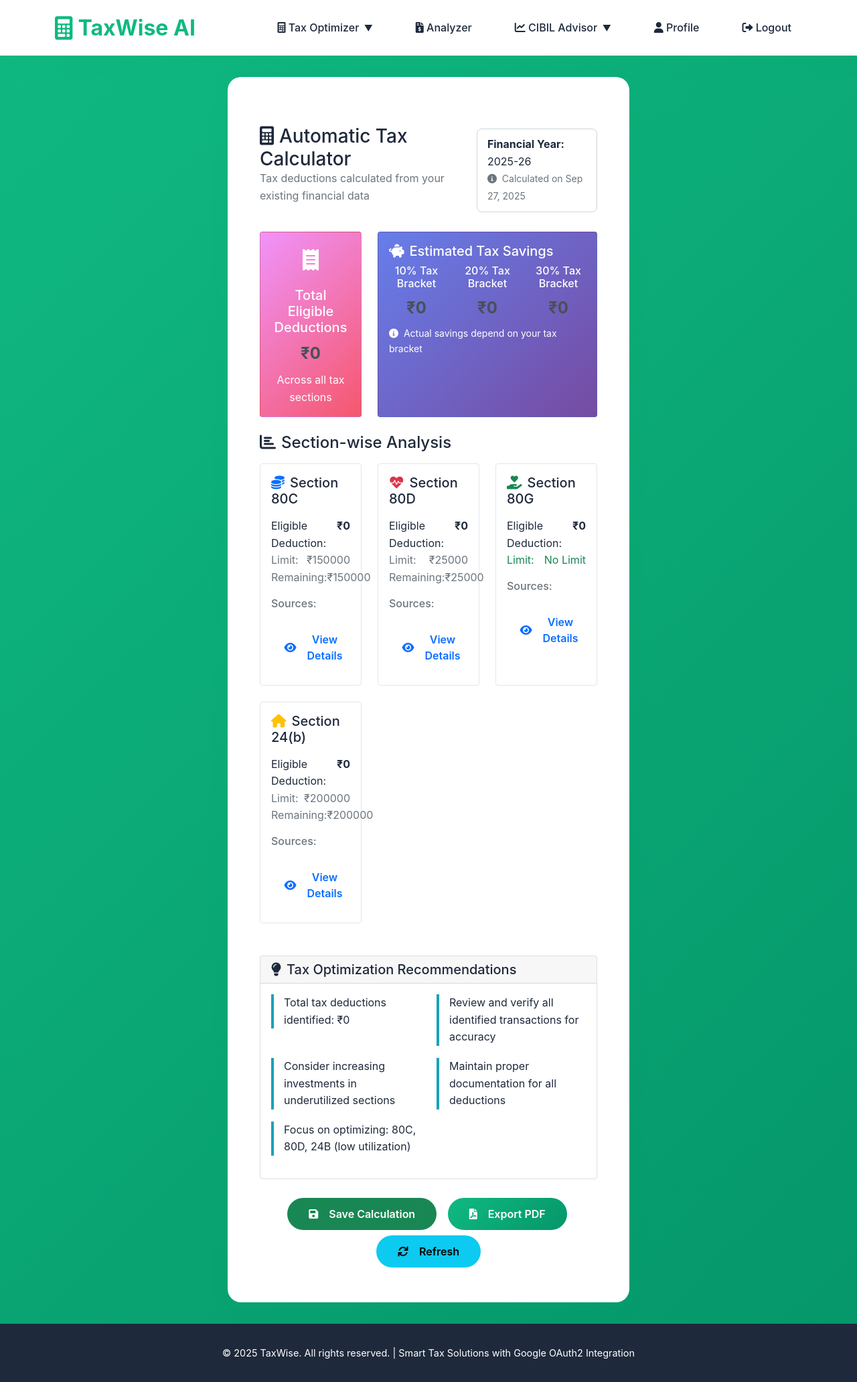
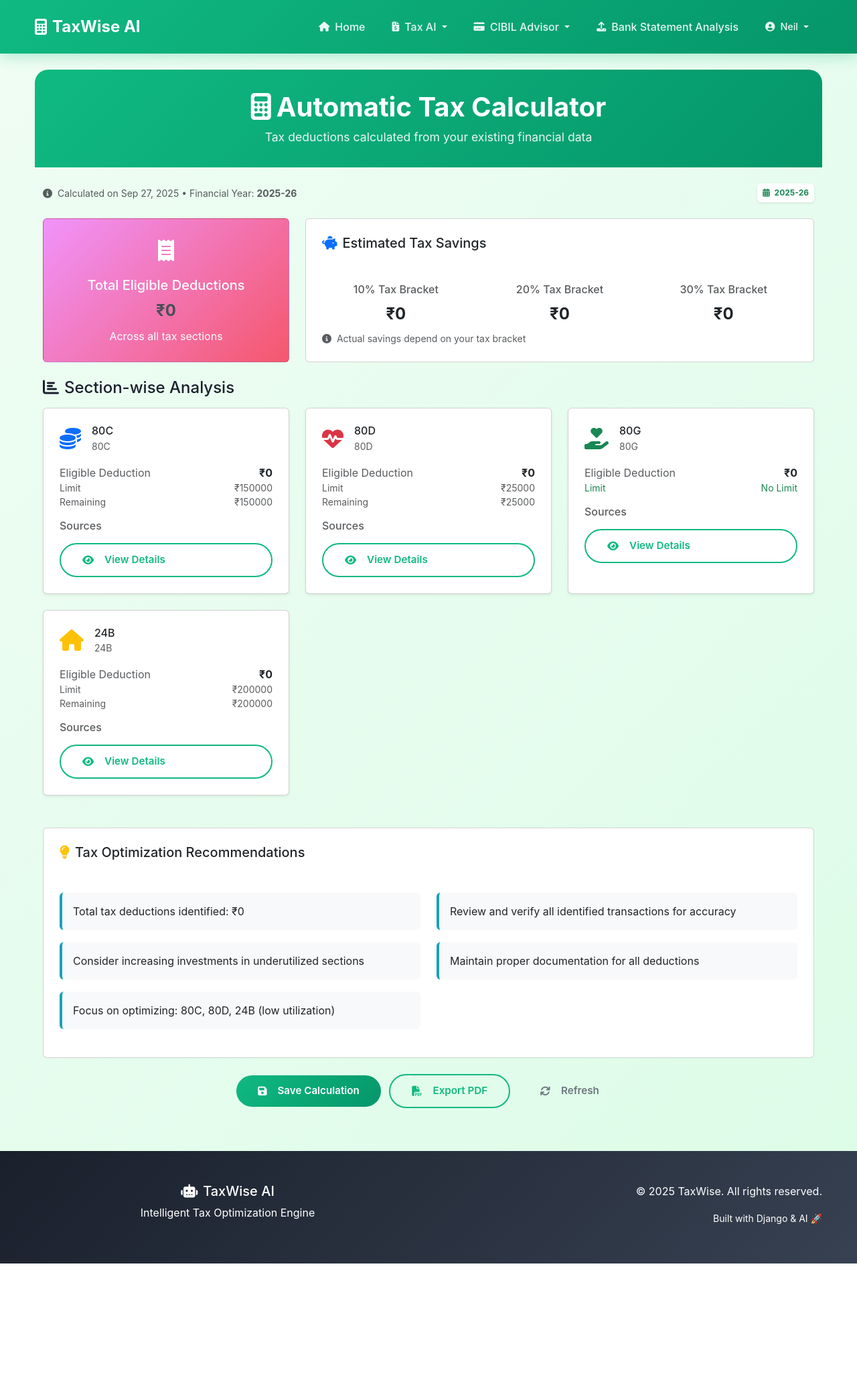
Before and after one commit to neilfaber/BitNBuild-25_Codeverd, a Django app: page /tax-ai/auto-calculator/ in a window 1280 px wide. Shown: the whole page at 67% size. After the commit the page ends 1887 px from the top, so only its background shows below. Run offline with Django 5.2, Linux system fonts and the light colour scheme; a user stored in the database is signed in; data that the repository does not hold is empty.

Commit message:
auto tax calc joined

```diff
--- a/TaxWise/tax_optimization/templates/tax_optimization/automatic_tax_dashboard.html
+++ b/TaxWise/tax_optimization/templates/tax_optimization/automatic_tax_dashboard.html
@@ -1,4 +1,4 @@
-{% extends "authentication/base.html" %}
+{% extends "tax_optimization/base.html" %}
 
 {% block title %}Automatic Tax Calculator - TaxWise{% endblock %}
 
@@ -73,30 +73,31 @@
 {% endblock %}
 
 {% block content %}
-<div class="container-fluid mt-4">
+<div class="section-header">
+    <h1>
+        <i class="fas fa-calculator me-2"></i>Automatic Tax Calculator
+    </h1>
+    <p>Tax deductions calculated from your existing financial data</p>
+</div>
+
+<div class="container mt-4">
     {% if error %}
         <div class="alert alert-danger" role="alert">
             <i class="fas fa-exclamation-triangle me-2"></i>{{ error }}
         </div>
     {% else %}
-        <!-- Header Section -->
-        <div class="row mb-4">
-            <div class="col-12">
-                <div class="d-flex justify-content-between align-items-center">
-                    <div>
-                        <h1 class="h3 mb-0 text-gray-800">
-                            <i class="fas fa-calculator me-2"></i>Automatic Tax Calculator
-                        </h1>
-                        <p class="text-muted">Tax deductions calculated from your existing financial data</p>
-                    </div>
-                    <div class="financial-year-selector">
-                        <strong>Financial Year:</strong> {{ tax_analysis.financial_year }}
-                        <br>
+        <!-- Top info row -->
+        <div class="row align-items-center mb-4">
+            <div class="col-md-8">
                 <small class="text-muted">
                     <i class="fas fa-info-circle me-1"></i>
-                            Calculated on {{ tax_analysis.summary.calculation_date|date:"M d, Y" }}
+                    Calculated on {{ tax_analysis.summary.calculation_date|date:"M d, Y" }} • Financial Year: <strong>{{ tax_analysis.financial_year }}</strong>
                 </small>
             </div>
+            <div class="col-md-4 text-md-end mt-3 mt-md-0">
+                <div class="badge bg-white text-success shadow-sm p-2">
+                    <i class="fas fa-calendar-alt me-1"></i>
+                    {{ tax_analysis.financial_year }}
                 </div>
             </div>
         </div>
@@ -104,7 +105,7 @@
         <!-- Summary Cards -->
         <div class="row mb-4">
             <div class="col-md-4">
-                <div class="card deduction-summary h-100">
+                <div class="card deduction-summary h-100 text-white">
                     <div class="card-body text-center">
                         <div class="section-icon">
                             <i class="fas fa-receipt"></i>
@@ -118,32 +119,34 @@
                 </div>
             </div>
             <div class="col-md-8">
-                <div class="card tax-savings-card h-100">
+                <div class="card h-100">
+                    <div class="card-header bg-white">
+                        <h5 class="mb-0">
+                            <i class="fas fa-piggy-bank me-2 text-primary"></i>Estimated Tax Savings
+                        </h5>
+                    </div>
                     <div class="card-body">
-                        <h5 class="card-title">
-                            <i class="fas fa-piggy-bank me-2"></i>Estimated Tax Savings
-                        </h5>
                         <div class="row text-center">
                             <div class="col-md-4">
-                                <h6>10% Tax Bracket</h6>
-                                <div class="amount-display">
+                                <h6 class="text-muted">10% Tax Bracket</h6>
+                                <div class="amount-display text-dark">
                                     ₹{{ tax_analysis.summary.tax_savings_10_percent|floatformat:0 }}
                                 </div>
                             </div>
                             <div class="col-md-4">
-                                <h6>20% Tax Bracket</h6>
-                                <div class="amount-display">
+                                <h6 class="text-muted">20% Tax Bracket</h6>
+                                <div class="amount-display text-dark">
                                     ₹{{ tax_analysis.summary.tax_savings_20_percent|floatformat:0 }}
                                 </div>
                             </div>
                             <div class="col-md-4">
-                                <h6>30% Tax Bracket</h6>
-                                <div class="amount-display">
+                                <h6 class="text-muted">30% Tax Bracket</h6>
+                                <div class="amount-display text-dark">
                                     ₹{{ tax_analysis.summary.tax_savings_30_percent|floatformat:0 }}
                                 </div>
                             </div>
                         </div>
-                        <small class="mt-2 d-block">
+                        <small class="mt-2 d-block text-muted">
                             <i class="fas fa-info-circle me-1"></i>
                             Actual savings depend on your tax bracket
                         </small>
@@ -164,22 +167,30 @@
         <div class="row">
             {% for section, data in tax_analysis.deductions_by_section.items %}
             <div class="col-lg-6 col-xl-4 mb-4">
-                <div class="card tax-section-card h-100">
+                <div class="card h-100 shadow-sm">
                     <div class="card-body">
                         <div class="d-flex justify-content-between align-items-start mb-3">
-                            <h5 class="card-title mb-0">
+                            <div class="d-flex align-items-center">
+                                <div class="me-3">
                                     {% if section == '80C' %}
-                                    <i class="fas fa-coins text-primary me-2"></i>Section 80C
+                                        <i class="fas fa-coins fa-2x text-primary"></i>
                                     {% elif section == '80D' %}
-                                    <i class="fas fa-heartbeat text-danger me-2"></i>Section 80D
+                                        <i class="fas fa-heartbeat fa-2x text-danger"></i>
                                     {% elif section == '80G' %}
-                                    <i class="fas fa-hand-holding-heart text-success me-2"></i>Section 80G
+                                        <i class="fas fa-hand-holding-heart fa-2x text-success"></i>
                                     {% elif section == '24B' %}
-                                    <i class="fas fa-home text-warning me-2"></i>Section 24(b)
+                                        <i class="fas fa-home fa-2x text-warning"></i>
+                                    {% else %}
+                                        <i class="fas fa-shield-alt fa-2x text-muted"></i>
                                     {% endif %}
-                            </h5>
+                                </div>
+                                <div>
+                                    <h6 class="mb-0">{{ section }}</h6>
+                                    <small class="text-muted">{{ data.title|default:section }}</small>
+                                </div>
+                            </div>
                             {% if data.utilization_percentage %}
-                                <span class="badge badge-utilization
+                                <span class="badge badge-utilization rounded-pill px-3 py-2
                                     {% if data.utilization_percentage >= 80 %}bg-success
                                     {% elif data.utilization_percentage >= 50 %}bg-warning
                                     {% else %}bg-secondary
@@ -192,21 +203,21 @@
                         <!-- Amount Information -->
                         <div class="mb-3">
                             <div class="d-flex justify-content-between">
-                                <span>Eligible Deduction:</span>
+                                <span class="text-muted">Eligible Deduction</span>
                                 <strong>₹{{ data.eligible_deduction|floatformat:0 }}</strong>
                             </div>
                             {% if data.limit != 'No Limit' %}
-                                <div class="d-flex justify-content-between text-muted">
-                                    <span>Limit:</span>
+                                <div class="d-flex justify-content-between text-muted small">
+                                    <span>Limit</span>
                                     <span>₹{{ data.limit|floatformat:0 }}</span>
                                 </div>
-                                <div class="d-flex justify-content-between text-muted">
-                                    <span>Remaining:</span>
+                                <div class="d-flex justify-content-between text-muted small">
+                                    <span>Remaining</span>
                                     <span>₹{{ data.remaining_limit|floatformat:0 }}</span>
                                 </div>
                             {% else %}
-                                <div class="d-flex justify-content-between text-success">
-                                    <span>Limit:</span>
+                                <div class="d-flex justify-content-between text-success small">
+                                    <span>Limit</span>
                                     <span>{{ data.limit }}</span>
                                 </div>
                             {% endif %}
@@ -215,25 +226,24 @@
                         <!-- Utilization Bar -->
                         {% if data.utilization_percentage %}
                             <div class="utilization-bar mb-3">
-                                <div class="utilization-progress"
-                                     style="width: {{ data.utilization_percentage }}%"></div>
+                                <div class="utilization-progress" style="width: {{ data.utilization_percentage }}%"></div>
                             </div>
                         {% endif %}
 
                         <!-- Sources Breakdown -->
                         {% if data.sources %}
-                            <div class="mb-3">
-                                <h6 class="text-muted mb-2">Sources:</h6>
+                            <div class="mb-3 small">
+                                <h6 class="text-muted mb-2">Sources</h6>
                                 {% for source, amount in data.sources.items %}
                                     {% if amount > 0 %}
-                                        <div class="d-flex justify-content-between small">
+                                        <div class="d-flex justify-content-between">
                                             <span class="text-capitalize">
                                                 {% if source == 'credit_card' %}Credit Card
                                                 {% elif source == 'bank_transactions' %}Bank Transactions
                                                 {% elif source == 'investments' %}Investments
                                                 {% elif source == 'credit_card_emi' %}Credit Card EMI
                                                 {% else %}{{ source }}
-                                                {% endif %}:
+                                                {% endif %}
                                             </span>
                                             <span>₹{{ amount|floatformat:0 }}</span>
                                         </div>
@@ -243,8 +253,7 @@
                         {% endif %}
 
                         <!-- View Details Button -->
-                        <button class="btn btn-outline-primary btn-sm w-100"
-                                onclick="toggleDetails('{{ section }}')">
+                        <button class="btn btn-outline-primary btn-sm w-100" onclick="toggleDetails('{{ section }}')">
                             <i class="fas fa-eye me-2"></i>View Details
                         </button>
 
@@ -252,14 +261,14 @@
                         <div id="details-{{ section }}" class="section-details mt-3">
                             <!-- Transaction Details -->
                             {% if data.transactions %}
-                                <h6 class="text-muted">Recent Transactions:</h6>
+                                <h6 class="text-muted">Recent Transactions</h6>
                                 <div class="table-responsive">
                                     <table class="table table-sm">
                                         <tbody>
                                             {% for txn in data.transactions|slice:":5" %}
                                                 <tr>
                                                     <td class="text-nowrap small">{{ txn.date|date:"M d" }}</td>
-                                                    <td class="small">{{ txn.description|truncatechars:20 }}</td>
+                                                    <td class="small">{{ txn.description|truncatechars:30 }}</td>
                                                     <td class="text-end small">₹{{ txn.amount|floatformat:0 }}</td>
                                                 </tr>
                                             {% endfor %}
@@ -267,15 +276,13 @@
                                     </table>
                                 </div>
                                 {% if data.transactions|length > 5 %}
-                                    <small class="text-muted">
-                                        ... and {{ data.transactions|length|add:"-5" }} more transactions
-                                    </small>
+                                    <small class="text-muted">... and {{ data.transactions|length|add:"-5" }} more transactions</small>
                                 {% endif %}
                             {% endif %}
 
                             <!-- Recommendations -->
                             {% if data.recommendations %}
-                                <h6 class="text-muted mt-3">Recommendations:</h6>
+                                <h6 class="text-muted mt-3">Recommendations</h6>
                                 {% for rec in data.recommendations|slice:":3" %}
                                     <div class="recommendation-item">
                                         <small>{{ rec }}</small>
@@ -301,16 +308,14 @@
         <div class="row mt-4">
             <div class="col-12">
                 <div class="card">
-                    <div class="card-header">
-                        <h5 class="mb-0">
-                            <i class="fas fa-lightbulb me-2"></i>Tax Optimization Recommendations
-                        </h5>
+                    <div class="card-header bg-white">
+                        <h5 class="mb-0"><i class="fas fa-lightbulb me-2 text-warning"></i>Tax Optimization Recommendations</h5>
                     </div>
                     <div class="card-body">
                         <div class="row">
                             {% for rec in tax_analysis.recommendations %}
                             <div class="col-md-6 mb-2">
-                                <div class="recommendation-item">
+                                <div class="recommendation-item p-3 bg-light rounded">
                                     {{ rec }}
                                 </div>
                             </div>
@@ -328,10 +333,10 @@
                 <button class="btn btn-success me-2" onclick="saveTaxCalculation()">
                     <i class="fas fa-save me-2"></i>Save Calculation
                 </button>
-                <button class="btn btn-primary me-2" onclick="exportToPDF()">
+                <button class="btn btn-outline-primary me-2" onclick="exportToPDF()">
                     <i class="fas fa-file-pdf me-2"></i>Export PDF
                 </button>
-                <button class="btn btn-info" onclick="refreshCalculation()">
+                <button class="btn btn-outline-secondary" onclick="refreshCalculation()">
                     <i class="fas fa-sync me-2"></i>Refresh
                 </button>
             </div>
--- a/TaxWise/tax_optimization/templates/tax_optimization/base.html
+++ b/TaxWise/tax_optimization/templates/tax_optimization/base.html
@@ -647,17 +647,22 @@
                             <span>Home</span>
                         </a>
                     </li>
-                    <li class="nav-item">
-                        <a class="nav-link" href="{% url 'tax_optimization:calculator' %}">
-                            <i class="fas fa-calculator"></i>
-                            <span>Tax Calculator</span>
+                    <li class="nav-item dropdown">
+                        <a class="nav-link dropdown-toggle" href="#" id="taxDropdown" role="button" data-bs-toggle="dropdown" aria-expanded="false">
+                            <i class="fas fa-file-invoice-dollar"></i>
+                            <span>Tax AI</span>
                         </a>
-                    </li>
-                    <li class="nav-item">
-                        <a class="nav-link" href="{% url 'tax_optimization:recommendations' %}">
-                            <i class="fas fa-lightbulb"></i>
-                            <span>Tax Recommendations</span>
-                        </a>
+                        <ul class="dropdown-menu" aria-labelledby="taxDropdown">
+                            <li><a class="dropdown-item" href="{% url 'tax_optimization:calculator' %}">
+                                <i class="fas fa-calculator"></i> Calculator
+                            </a></li>
+                            <li><a class="dropdown-item" href="{% url 'tax_optimization:recommendations' %}">
+                                <i class="fas fa-lightbulb"></i> Recommendations
+                            </a></li>
+                            <li><a class="dropdown-item" href="{% url 'tax_optimization:automatic_tax_dashboard' %}">
+                                <i class="fas fa-robot"></i> Automatic Tax Analyzer
+                            </a></li>
+                        </ul>
                     </li>
                     <li class="nav-item dropdown">
                         <a class="nav-link dropdown-toggle" href="#" id="cibilDropdown" role="button" data-bs-toggle="dropdown" aria-expanded="false">
```
Lines whose indentation alone changed are shown as unchanged.
